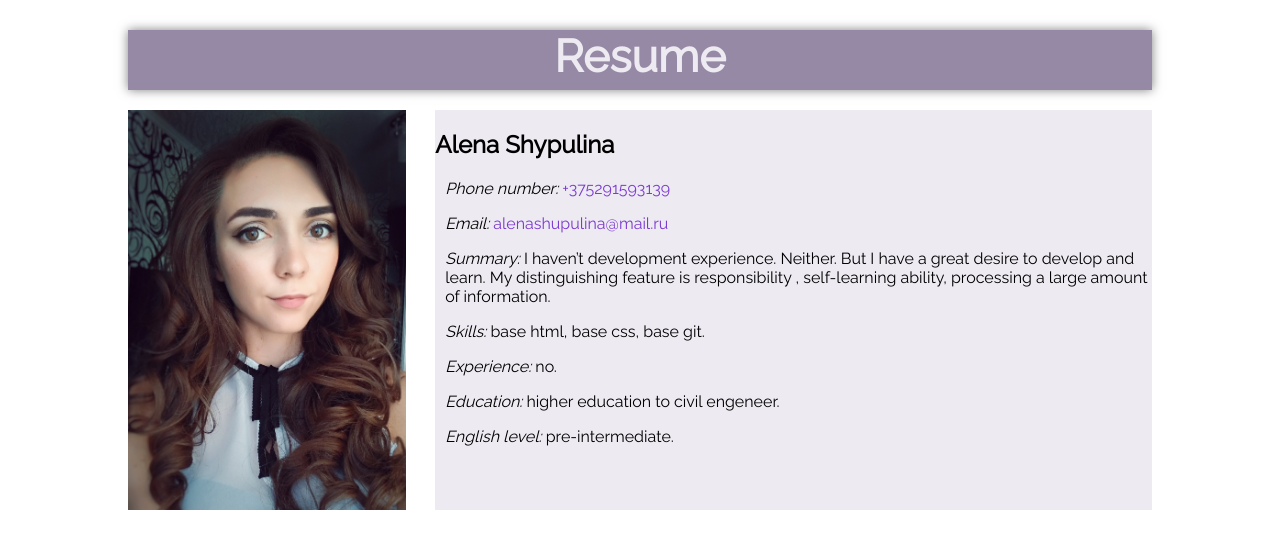
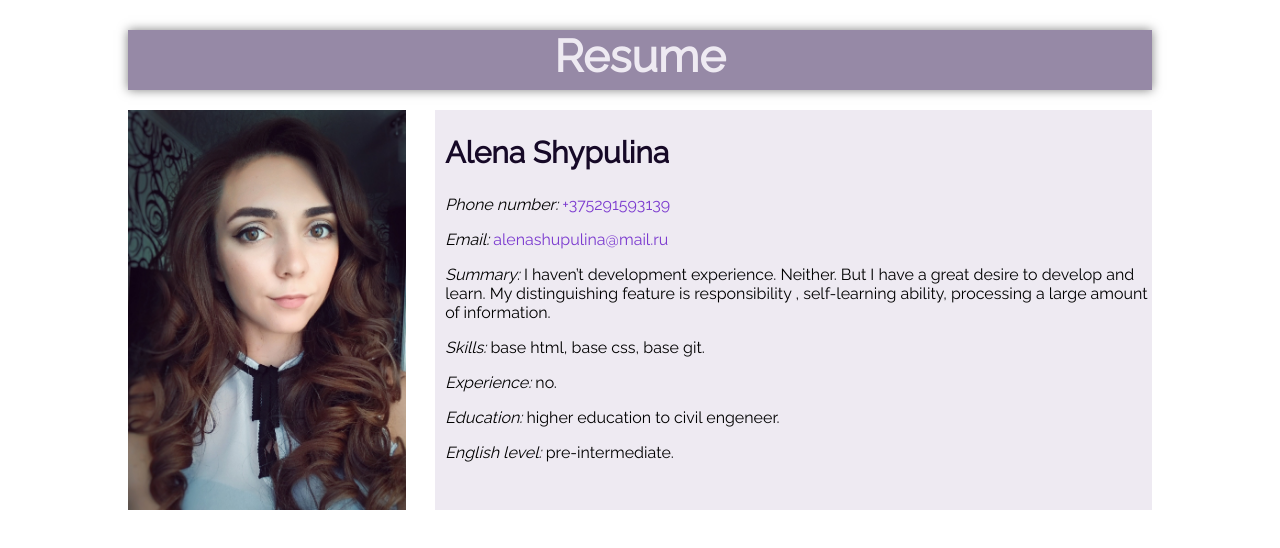
Before and after one commit to AlenaShupulina/rsschool-2019Q1-cv, a plain HTML site: page index.html in a window 1280 px wide. Drawn offline with Linux system fonts and the light colour scheme.

Commit message:
style: add style to h2

```diff
--- a/style.css
+++ b/style.css
@@ -44,3 +44,8 @@ img{
 p{
     margin-left: 10px;
 }
+h2{
+    font-size: 30px;
+    margin-left: 10px;
+    color: rgb(22, 9, 39);
+}
```
